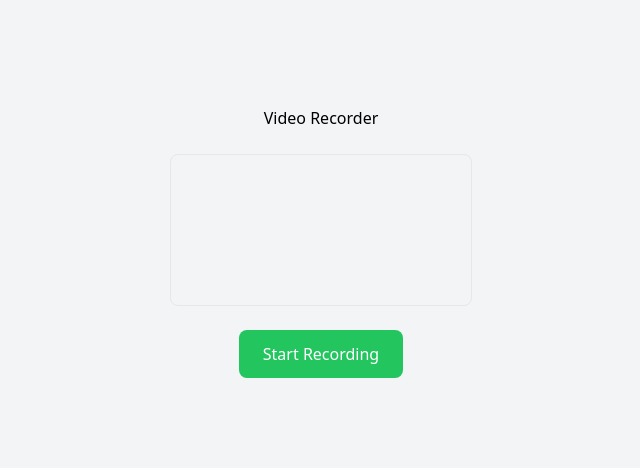
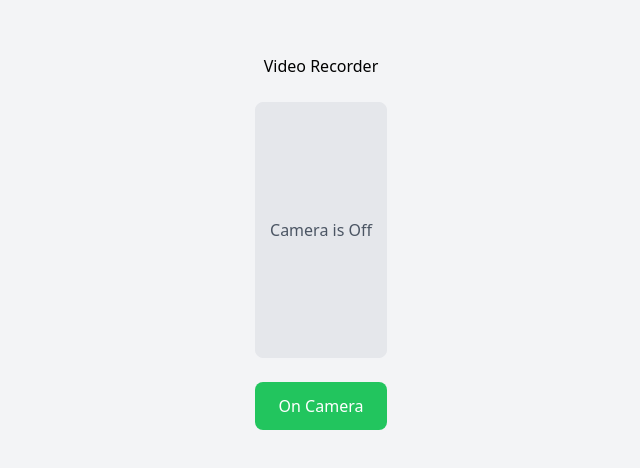
Before and after one commit to YaswanthManoharan/Video-Recorder, a React (Vite) app in the folder Recorder/: page / in a window 1280 px wide. Shown: the part 158-626 px from the top of the page, without its empty margins (319-959 px from the left). Built offline with nearby package versions, Linux system fonts and the light colour scheme; no server answers.

Commit message:
Toggle Camera Functionality

```diff
--- a/Recorder/src/components/VideoRecorder.tsx
+++ b/Recorder/src/components/VideoRecorder.tsx
@@ -2,6 +2,7 @@ import React, { useState, useRef, useEffect } from 'react';
 
 const VideoRecorder: React.FC = () => {
   const [recording, setRecording] = useState(false);
+  const [cameraState, setCameraState] = useState(false);
   const [videoURL, setVideoURL] = useState<string | null>(null);
   const mediaRecorderRef = useRef<MediaRecorder | null>(null);
   const videoChunksRef = useRef<Blob[]>([]);
@@ -10,6 +11,7 @@ const VideoRecorder: React.FC = () => {
 
   useEffect(() => {
     const setupCamera = async () => {
+      if (cameraState) {
         try {
           const stream = await navigator.mediaDevices.getUserMedia({
             video: true,
@@ -23,14 +25,22 @@ const VideoRecorder: React.FC = () => {
         } catch (error) {
           console.error('Error accessing camera and microphone:', error);
         }
+      }
     };
 
+    if (cameraState) {
       setupCamera();
+    } else {
+      // Stop the video stream when camera is off
+      videoStreamRef.current?.getTracks().forEach((track) => track.stop());
+      videoStreamRef.current = null;
+    }
 
+    // Cleanup on unmount or when cameraState changes
     return () => {
       videoStreamRef.current?.getTracks().forEach((track) => track.stop());
     };
-  }, []);
+  }, [cameraState]);
 
   const startRecording = () => {
     if (videoStreamRef.current) {
@@ -59,6 +69,13 @@ const VideoRecorder: React.FC = () => {
     setRecording(false);
   };
 
+  const onCamera = () => {
+    setCameraState(true);
+  };
+  const offCamera = () => {
+    setCameraState(false);
+  };
+
   const resetPreview = () => {
     setVideoURL(null);
     setRecording(false);
@@ -77,16 +94,37 @@ const VideoRecorder: React.FC = () => {
     <div className="flex flex-col items-center space-y-6 p-6">
       <h1>Video Recorder</h1>
       <div className="w-full max-w-4xl">
+        {!cameraState ? (
+          <div className="w-full h-64 bg-gray-200 flex items-center justify-center border rounded-lg">
+            <p className="text-gray-600">Camera is Off</p>
+          </div>
+        ) : (
           <video
             ref={videoElementRef}
             autoPlay
             muted={!recording}
-          className="border rounded-lg w-full"
+            className="w-full h-64 object-cover border rounded-lg"
           />
+        )}
       </div>
 
       <div className="flex space-x-4">
-        {!recording ? (
+        {!cameraState ? (
+          <button
+            className="bg-green-500 text-white px-6 py-3 rounded-lg"
+            onClick={onCamera}
+          >
+            On Camera
+          </button>
+        ) : (
+          <button
+            className="bg-red-500 text-white px-6 py-3 rounded-lg"
+            onClick={offCamera}
+          >
+            Off Camera
+          </button>
+        )}
+        {cameraState? (!recording? (
           <button
             className="bg-green-500 text-white px-6 py-3 rounded-lg"
             onClick={startRecording}
@@ -100,7 +138,7 @@ const VideoRecorder: React.FC = () => {
           >
             Stop Recording
           </button>
-        )}
+        )):null}
       </div>
 
       {videoURL && (
```
Lines whose indentation alone changed are shown as unchanged.
